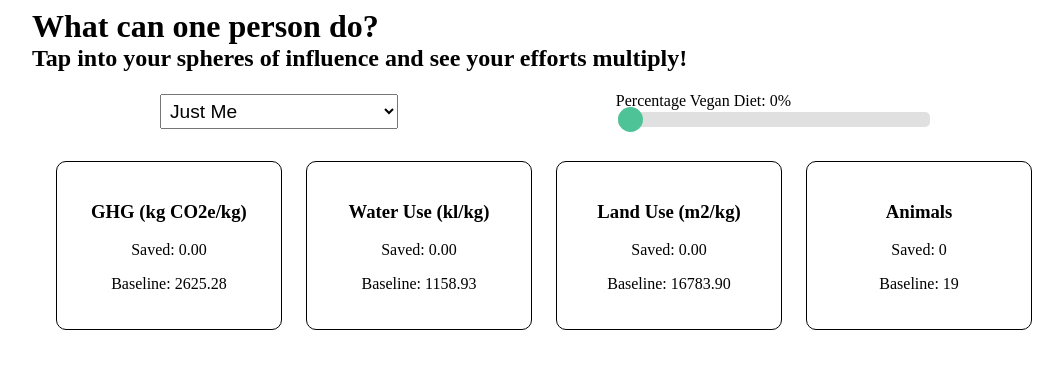
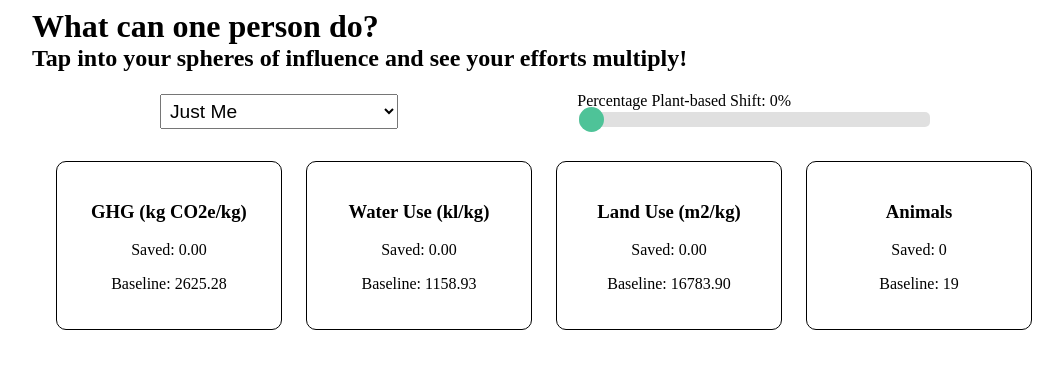
Before and after one commit to blackdotbug/GameChangers, a plain HTML site: page index.html in a window 1280 px wide. Shown: the whole page, without its empty margins (96-1159 px from the left). Drawn offline with Linux system fonts and the light colour scheme.

Commit message:
change slider label

```diff
--- a/index.html
+++ b/index.html
@@ -90,7 +90,7 @@
         <option value="1000000">Region (1,000,000)</option>
     </select>
     <div class="slidecontainer">
-        <label slot="label">Percentage Vegan Diet: <span id="percentage-value">0%</span></label>
+        <label slot="label">Percentage Plant-based Shift: <span id="percentage-value">0%</span></label>
         <input type="range" min="0" max="1" step="0.01" value="0" class="slider" id="percentage-slider">
     </div>
     </div>
```
